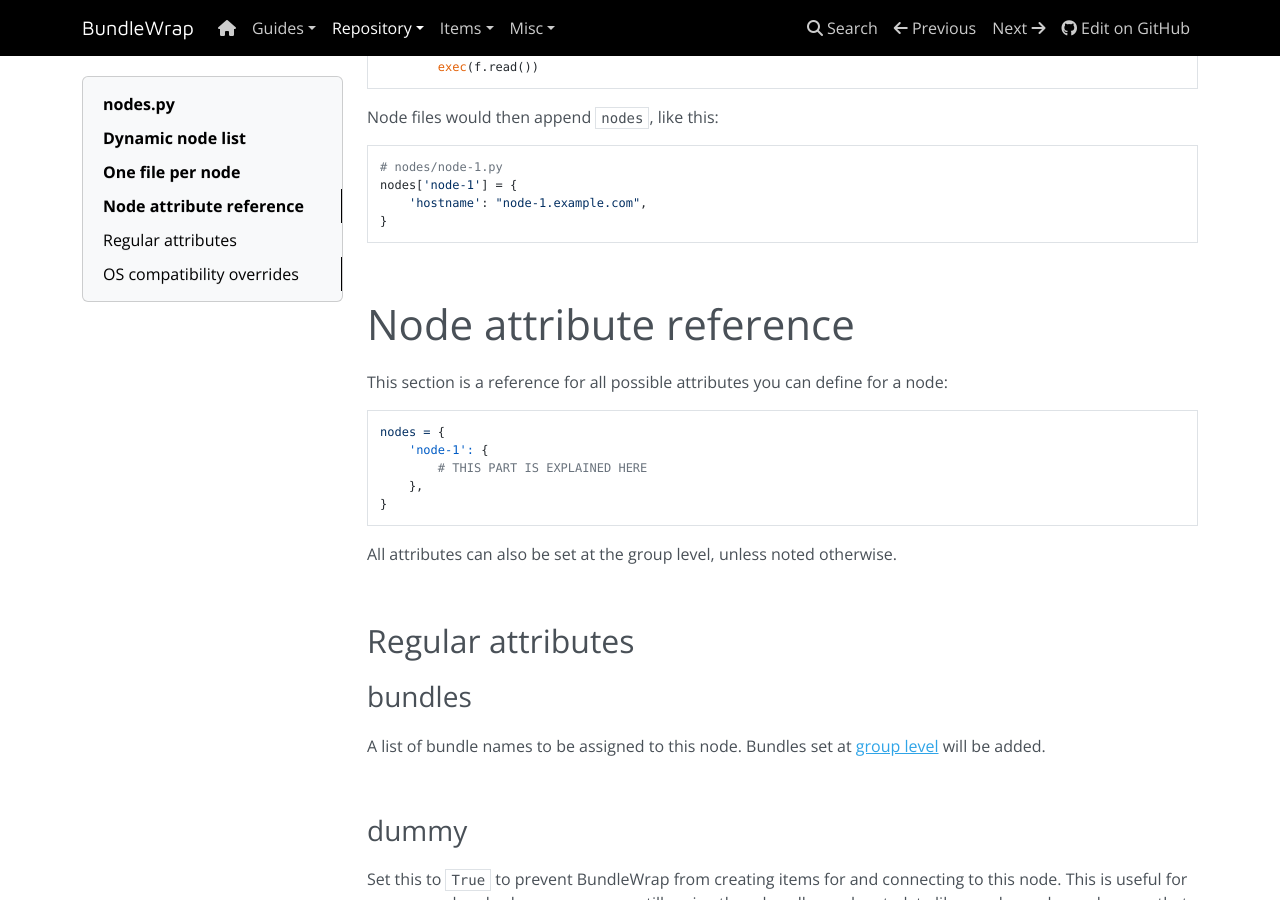
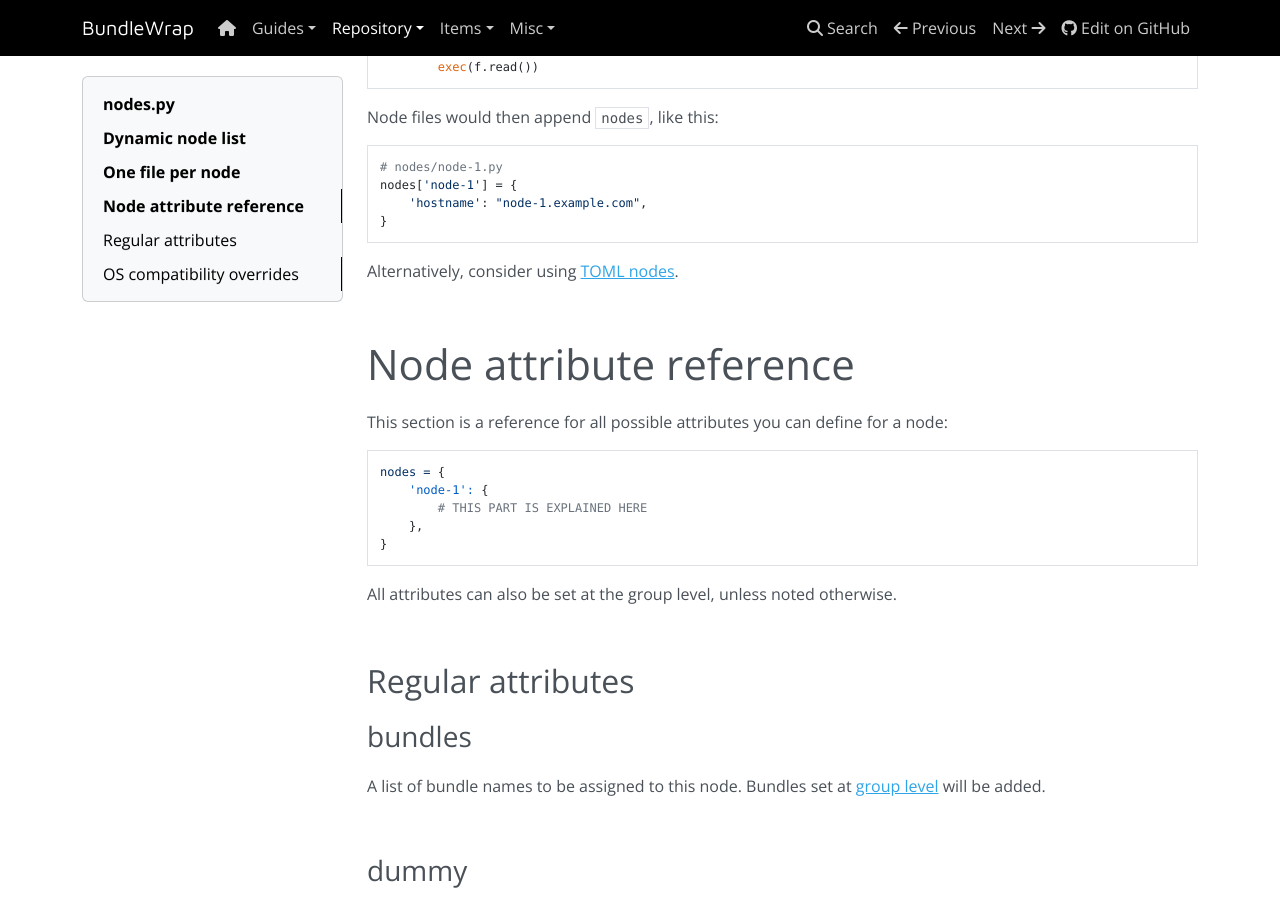
Before and after one commit to bundlewrap/bundlewrap, an MkDocs documentation site: the page built from docs/content/repo/nodes.py.md, in a window 1280 px wide and 900 px high, scrolled down 1126 px. Built offline with MkDocs 1.6.1, drawn with Linux system fonts in a browser that asks for light colours; nearby versions of some CDN libraries.

Commit message:
reference TOML nodes in nodes.py docs

```diff
--- a/docs/content/repo/nodes.py.md
+++ b/docs/content/repo/nodes.py.md
@@ -51,6 +51,8 @@ Node files would then append `nodes`, like this:
 	nodes['node-1'] = {
 		'hostname': "node-1.example.com",
 	}
+
+Alternatively, consider using [TOML nodes](../guide/toml.md).
 
 <br>
 
```
